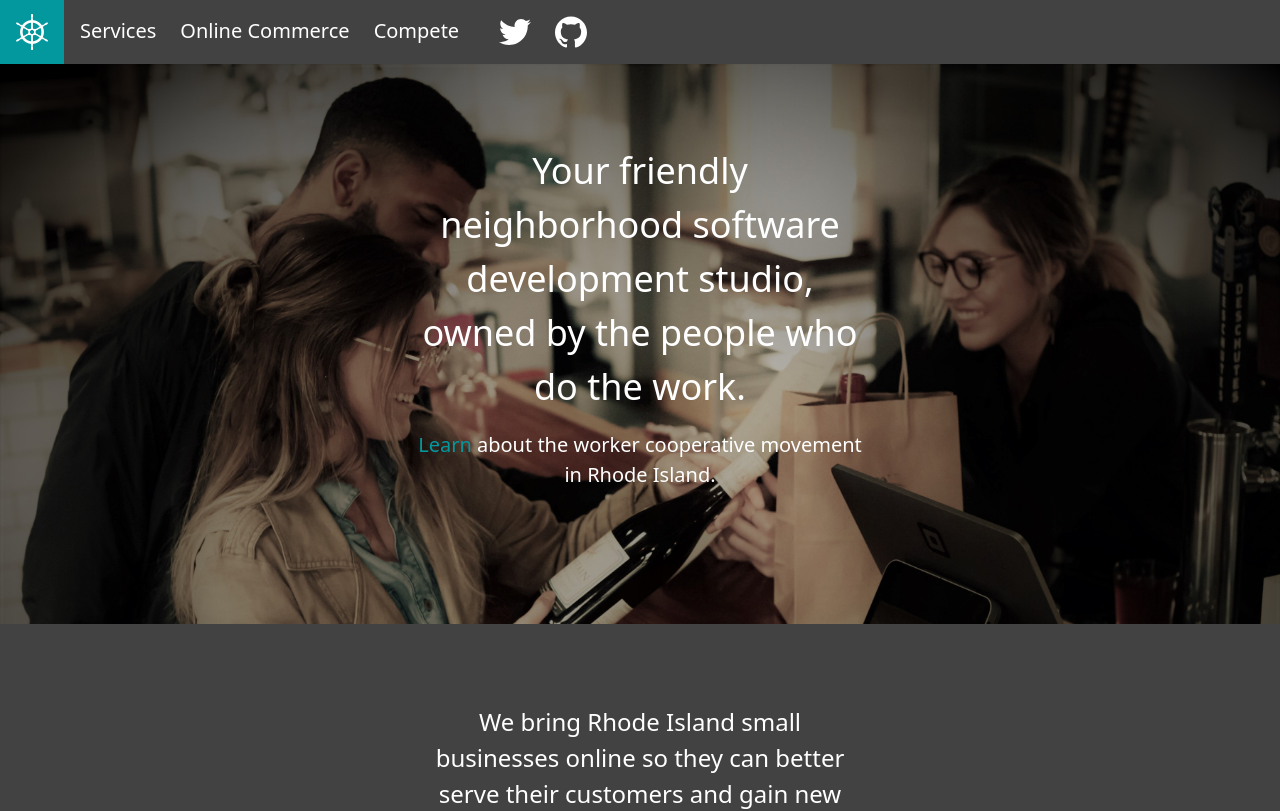
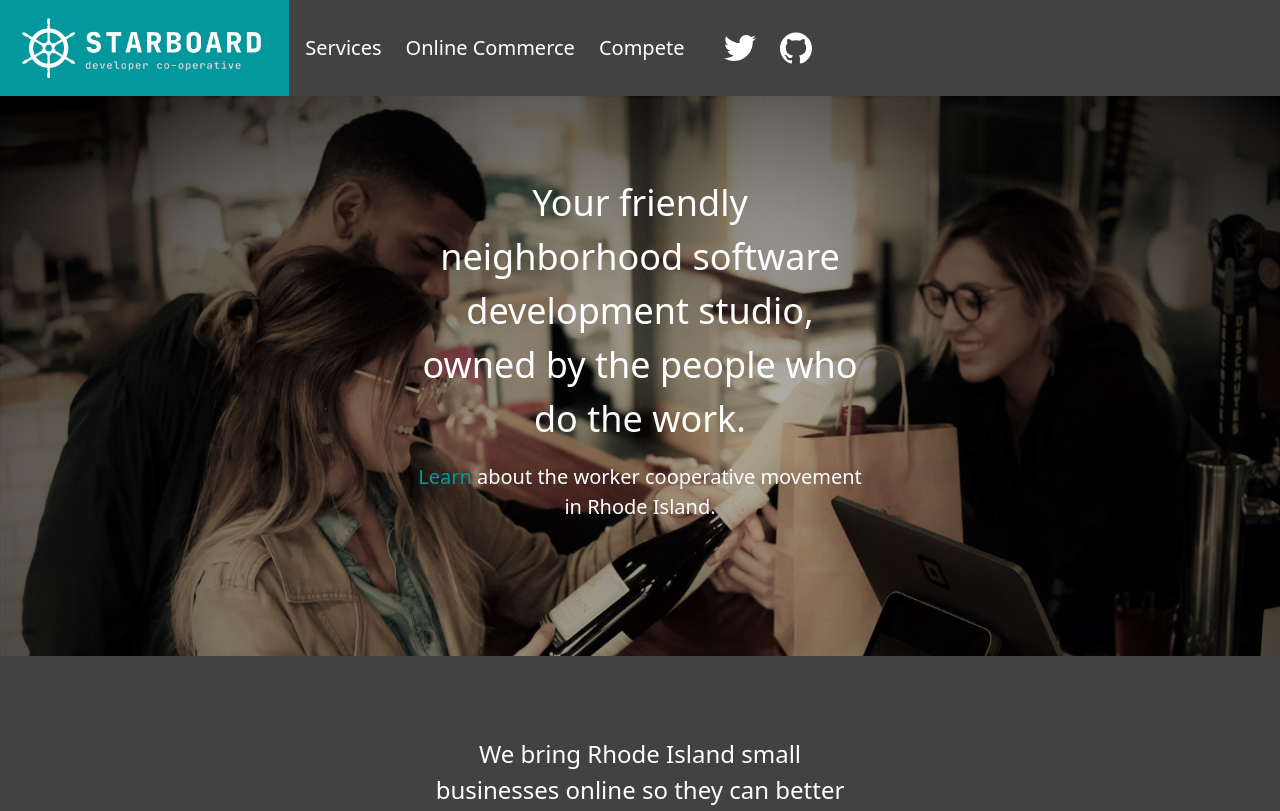
Before and after one commit to starboardcoop/starboardcoop, a Next.js app: page / in a window 1280 px wide. Shown: the top 811 px of the page. Built offline with nearby package versions, Linux system fonts and the light colour scheme.

Commit message:
items-center

```diff
--- a/components/Header.js
+++ b/components/Header.js
@@ -1,7 +1,5 @@
-import Link from 'next/link'
-
 const headerStyle = "w-full bg-primary-light"
-const navStyle = "flex flex-row overflow-x-auto bg-gray-dark text-white text-xl h-16"
+const navStyle = "flex flex-row overflow-x-auto bg-gray-dark text-white text-xl"
 
 const aStyle = "mr-6 inline"
 const svgStyle = "h-8 w-8"
@@ -12,16 +10,16 @@ const Header = () => (
             <img src="/masthead-white.png" alt="Starboard" />
         </div>
         <nav className={navStyle}>
-            <div className="sm:hidden md:block">
-                <a href="/#"><img src="/logo.png" alt="Starboard" className="h-16" /></a>
+            <div className="sm:hidden md:flex md:bg-primary-light md:p-4">
+                <a href="/#"><img src="/logo-compact.png" alt="Starboard" className="h-16"/></a>
             </div>
-            <div className="flex flex-row justify-around">
-                <div className="flex flex-row p-4">
+            <div className="flex flex-row content-center">
+                <div className="flex flex-row p-4 items-center">
                     <a href="/#two" className="mr-6">Services</a>
                     <a href="/#three" className="mr-6 whitespace-no-wrap">Online Commerce</a>
                     <a href="/#four" className="mr-6">Compete</a>
                 </div>
-                <div className="flex p-4 pl-0">
+                <div className="flex p-4 pl-0 items-center">
                     <a className={aStyle} href="/#twitter">
                         <svg className={svgStyle} role="img" fill="#ffffff" viewBox="0 0 24 24" xmlns="http://www.w3.org/2000/svg">
                             <path d="M23.954 4.569c-.885.389-1.83.654-2.825.775 1.014-.611 1.794-1.574 2.163-2.723-.951.555-2.005.959-3.127 1.184-.896-.959-2.173-1.559-3.591-1.559-2.717 0-4.92 2.203-4.92 4.917 0 .39.045.765.127 1.124C7.691 8.094 4.066 6.13 1.64 3.161c-.427.722-.666 1.561-.666 2.475 0 1.71.87 3.213 2.188 4.096-.807-.026-1.566-.248-2.228-.616v.061c0 2.385 1.693 4.374 3.946 4.827-.413.111-.849.171-1.296.171-.314 0-.615-.03-.916-.086.631 1.953 2.445 3.377 4.604 3.417-1.68 1.319-3.809 2.105-6.102 2.105-.39 0-.779-.023-1.17-.067 2.189 1.394 4.768 2.209 7.557 2.209 9.054 0 13.999-7.496 13.999-13.986 0-.209 0-.42-.015-.63.961-.689 1.8-1.56 2.46-2.548l-.047-.02z"/>
```
Also changed, not shown: public/compact white.png (added), public/logo-compact.png (added).
